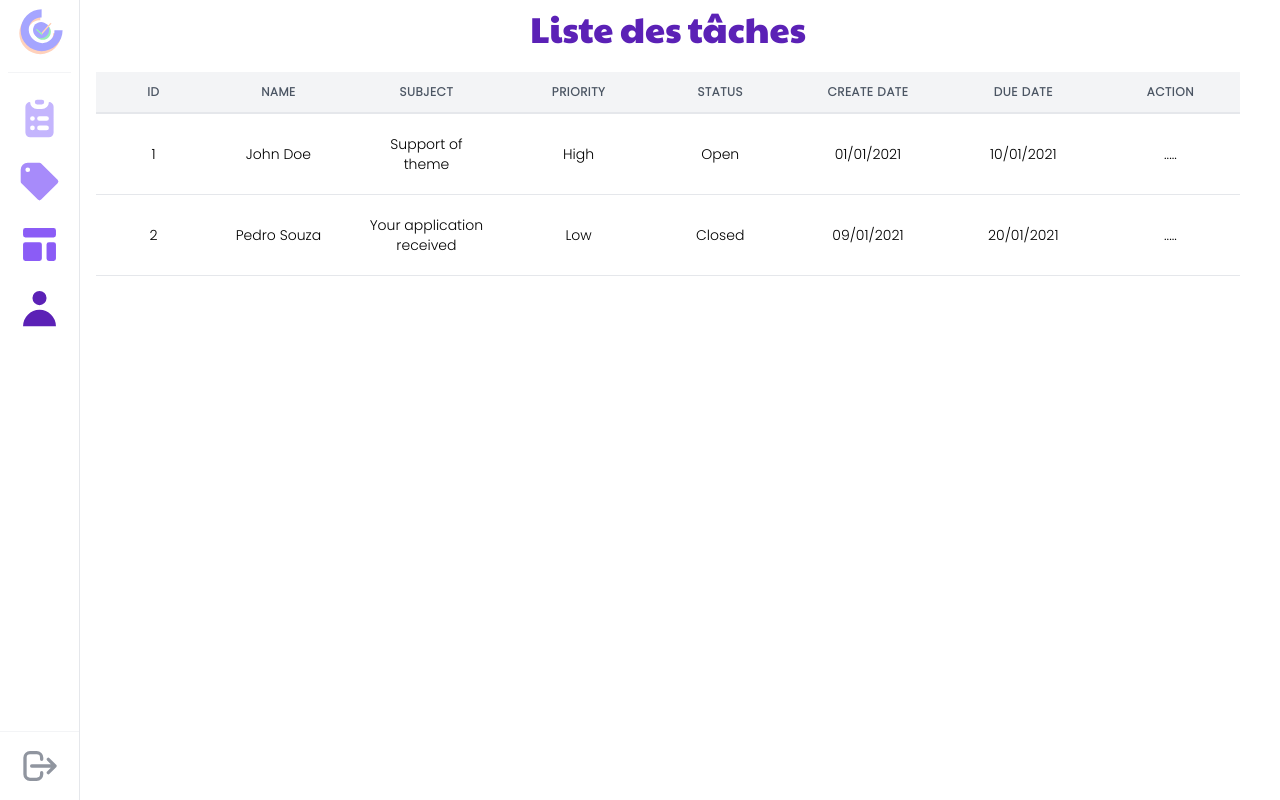
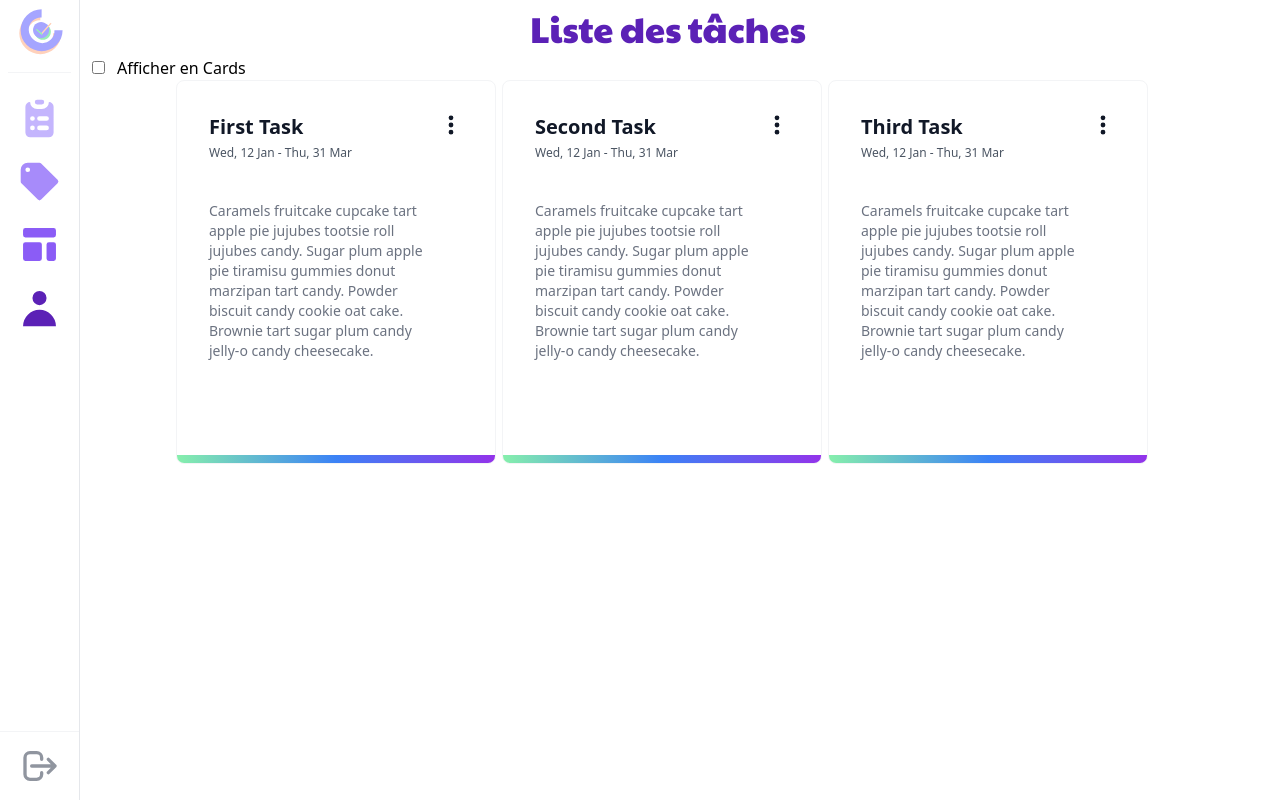
Before and after one commit to lisaseayou/projet_compito_2022_front, a React (Create React App) app: page /tasks in a window 1280 px wide. Built offline with nearby package versions, Linux system fonts and the light colour scheme; no server answers; a web font is replaced by a local one.

Commit message:
Task cards (#10)
* resolve checkbox

* add text checkbox

```diff
--- a/src/pages/Tasks.tsx
+++ b/src/pages/Tasks.tsx
@@ -1,13 +1,12 @@
 import { Link } from "react-router-dom";
-import { useEffect, useState } from "react";
-import axios from "axios";
+import { useState } from "react";
 import DataTasks from "../data/DataTasks";
 import Modal from "../components/Modal";
-const urlBack = process.env.REACT_APP_URL_BACK;
+import CardsList from "../components/CardsList";
+
 const Tasks = () => {
   const [openModal, setOpenModal] = useState<number>();
-  const [tasks, setTasks] = useState([]);
-  console.log(urlBack);
+  const [isChecked, setIsChecked] = useState(false);
 
   const showModal = (id: number) => {
     setOpenModal(id);
@@ -16,14 +15,26 @@ const Tasks = () => {
     setOpenModal(0);
   };
 
-  useEffect(() => {
-    axios.get(`${urlBack}/Task`).then((res) => setTasks(res.data));
-  }, []);
+  const showCards = (e: any): void => {
+    if (e.target.checked) {
+      setIsChecked(!isChecked);
+    } else {
+      setIsChecked(false);
+    }
+  };
+
   return (
     <div className="pl-20">
       <h1 className="flex justify-center text-4xl font-paytone-one text-violet-800 p-2">
         Liste des tâches
       </h1>
+      <div>
+        <label>
+          <input type="checkbox" className="ml-3 mr-3" onChange={showCards} />
+          Afficher en Cards
+        </label>
+      </div>
+      {isChecked ? (
         <div>
           <table className="m-4  leading-normal font-poppins">
             <thead>
@@ -90,7 +101,10 @@ const Tasks = () => {
                           </div>
                         </Modal>
                       ) : (
-                      <button type="button" onClick={() => showModal(data.id)}>
+                        <button
+                          type="button"
+                          onClick={() => showModal(data.id)}
+                        >
                           .....
                         </button>
                       )}
@@ -101,6 +115,13 @@ const Tasks = () => {
             </tbody>
           </table>
         </div>
+      ) : (
+        <div className="flex flex-col justify-center items-center w-full h-full ">
+          <div className="w-full flex justify-start pl-24 ">
+            <CardsList />
+          </div>
+        </div>
+      )}
     </div>
   );
 };
```
Lines whose indentation alone changed are shown as unchanged.
